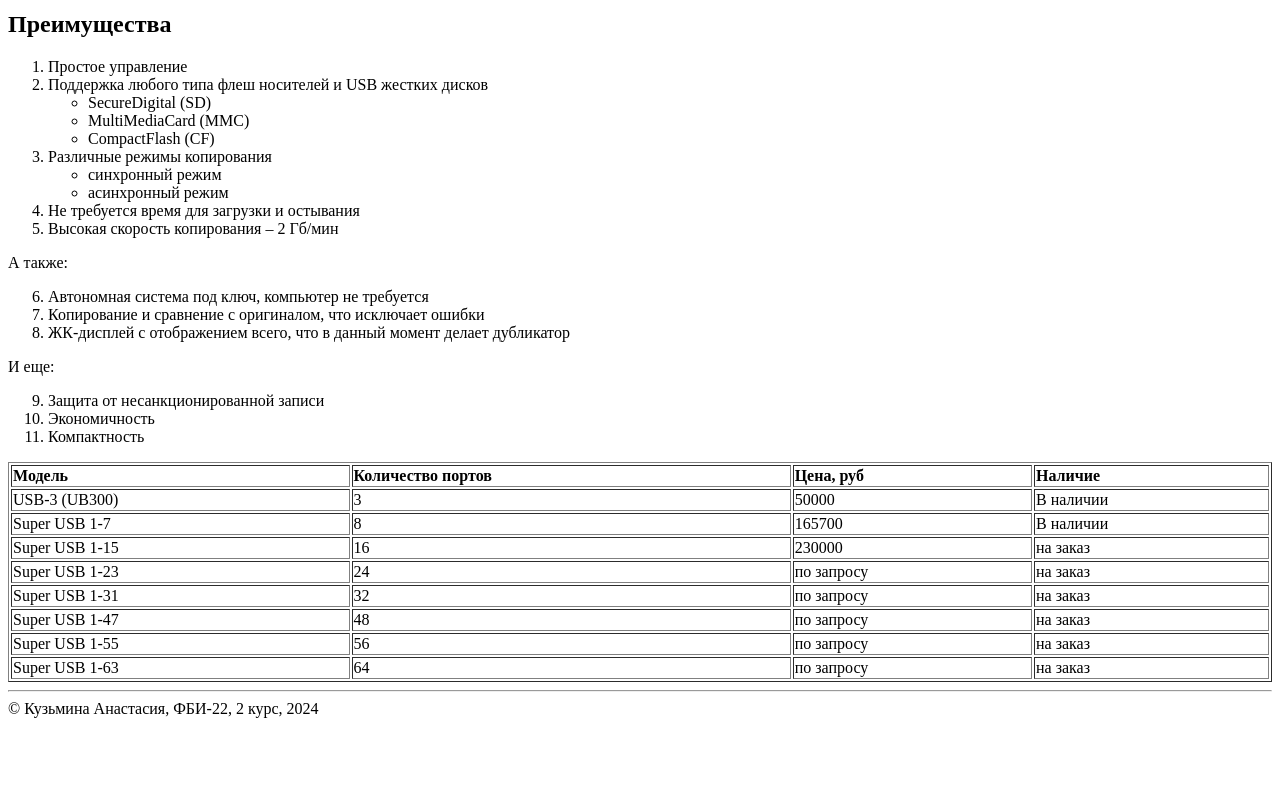
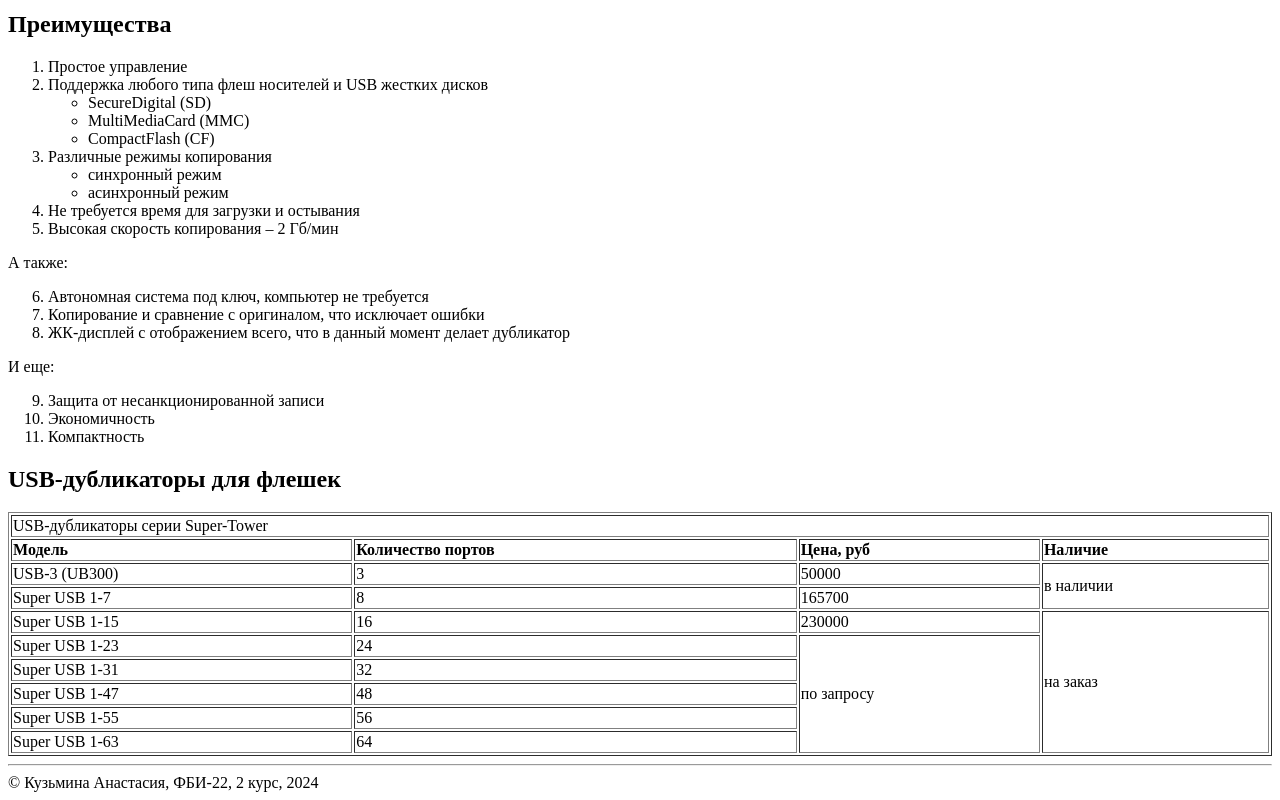
Before and after one commit to nasstasiak/-web-front-labs-sstasia-k, a plain HTML site: page lab2/usb.html in a window 1280 px wide. Shown: the part 334-1134 px from the top of the page. Before the commit the page ends 1060 px from the top, so only its background shows below. Drawn offline with Linux system fonts and the light colour scheme.

Commit message:
USB дубликаторы серии Super-Tower

```diff
--- a/lab2/usb.html
+++ b/lab2/usb.html
@@ -72,7 +72,12 @@
                 <li>Компактность </li>
             </ol>
 
+            <h2>USB-дубликаторы для флешек</h2>
+
             <table border="1" width="100%">
+                <tr>
+                    <td colspan="4">USB-дубликаторы серии Super-Tower</td>
+                </tr>
                 <tr>
                     <td><b>Модель</b> </td>
                     <td><b>Количество портов</b></td>
@@ -83,49 +88,49 @@
                     <td>USB-3 (UB300)</td>
                     <td>3</td>
                     <td>50000</td>
-                    <td>В наличии</td>
+                    <td rowspan="2">в наличии</td>
                 </tr>
                 <tr>
                     <td>Super USB 1-7</td>
                     <td>8</td>
                     <td>165700</td>
-                    <td>В наличии</td>
+                    <!--td>в наличии</td-->
                 </tr>
                 <tr>
                     <td>Super USB 1-15 </td>
                     <td>16</td>
                     <td>230000</td>
-                    <td>на заказ</td>
+                    <td rowspan="6">на заказ</td>
                 </tr>
                 <tr>
                     <td>Super USB 1-23</td>
                     <td>24</td>
-                    <td>по запросу</td>
-                    <td>на заказ</td>
+                    <td rowspan="5">по запросу</td>
+                    <!-- <td>на заказ</td> -->
                 </tr>
                 <tr>
                     <td>Super USB 1-31</td>
                     <td>32</td>
-                    <td>по запросу</td>
-                    <td>на заказ</td>
+                    <!-- <td>по запросу</td> -->
+                    <!-- <td>на заказ</td> -->
                 </tr>
                 <tr>
                     <td>Super USB 1-47</td>
                     <td>48</td>
-                    <td>по запросу</td>
-                    <td>на заказ</td>
+                    <!-- <td>по запросу</td> -->
+                    <!-- <td>на заказ</td> -->
                 </tr>
                 <tr>
                     <td>Super USB 1-55</td>
                     <td>56</td>
-                    <td>по запросу</td>
-                    <td>на заказ</td>
+                    <!-- <td>по запросу</td> -->
+                    <!-- <td>на заказ</td> -->
                 </tr>
                 <tr>
                     <td>Super USB 1-63</td>
                     <td>64</td>
-                    <td>по запросу</td>
-                    <td>на заказ</td>
+                    <!-- <td>по запросу</td> -->
+                    <!-- <td>на заказ</td> -->
                 </tr>
             </table>
         </main>
```
